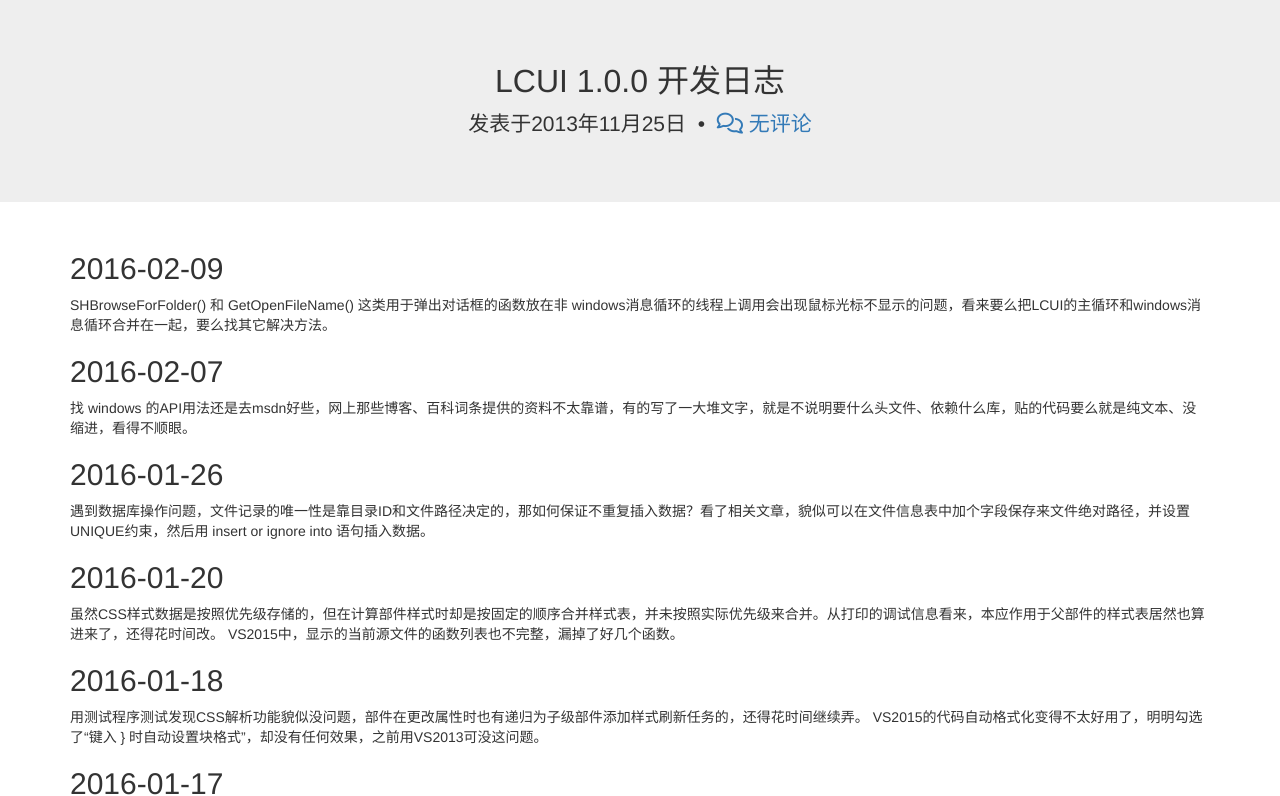
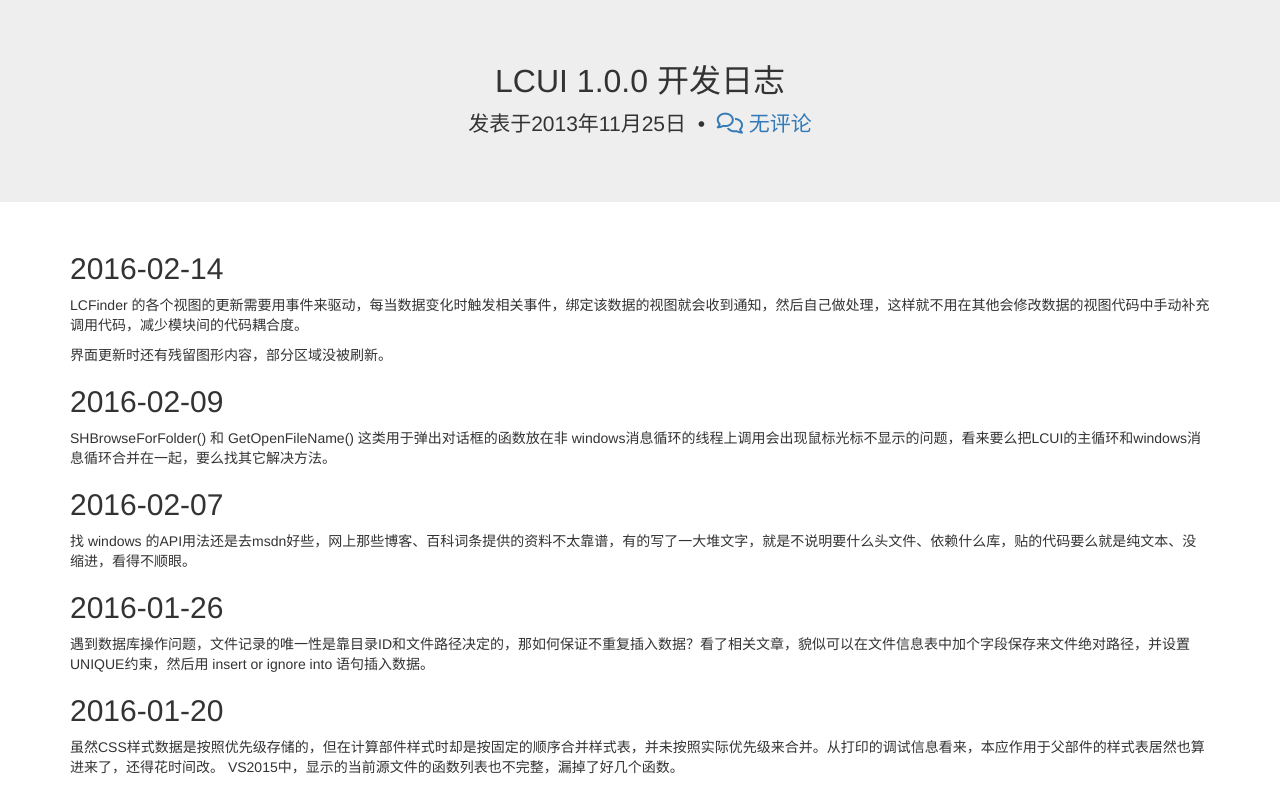
Before and after one commit to lc-soft/lc-soft.io, a Jekyll site: the page built from _posts/2013-11-25-LCUI-1.0.0.md, in a window 1280 px wide and 900 px high, cut to the strip 104-900 px from the top of the window. Built offline with Jekyll 4.4.1, drawn with Linux system fonts in a browser that asks for light colours; nearby versions of some CDN libraries; library files that are not in the unit come from our copies; Markdown is read by kramdown in place of the engine named in the settings.

Commit message:
更新日志至 2016-02-14

```diff
--- a/_posts/2013-11-25-LCUI-1.0.0.md
+++ b/_posts/2013-11-25-LCUI-1.0.0.md
@@ -2,6 +2,11 @@
 title: LCUI 1.0.0 开发日志
 ds_thread_key: devlog-lcui-1.0.0
 ---
+
+## 2016-02-14
+LCFinder 的各个视图的更新需要用事件来驱动，每当数据变化时触发相关事件，绑定该数据的视图就会收到通知，然后自己做处理，这样就不用在其他会修改数据的视图代码中手动补充调用代码，减少模块间的代码耦合度。
+
+界面更新时还有残留图形内容，部分区域没被刷新。
 
 ## 2016-02-09
 SHBrowseForFolder() 和 GetOpenFileName() 这类用于弹出对话框的函数放在非 windows消息循环的线程上调用会出现鼠标光标不显示的问题，看来要么把LCUI的主循环和windows消息循环合并在一起，要么找其它解决方法。
```
